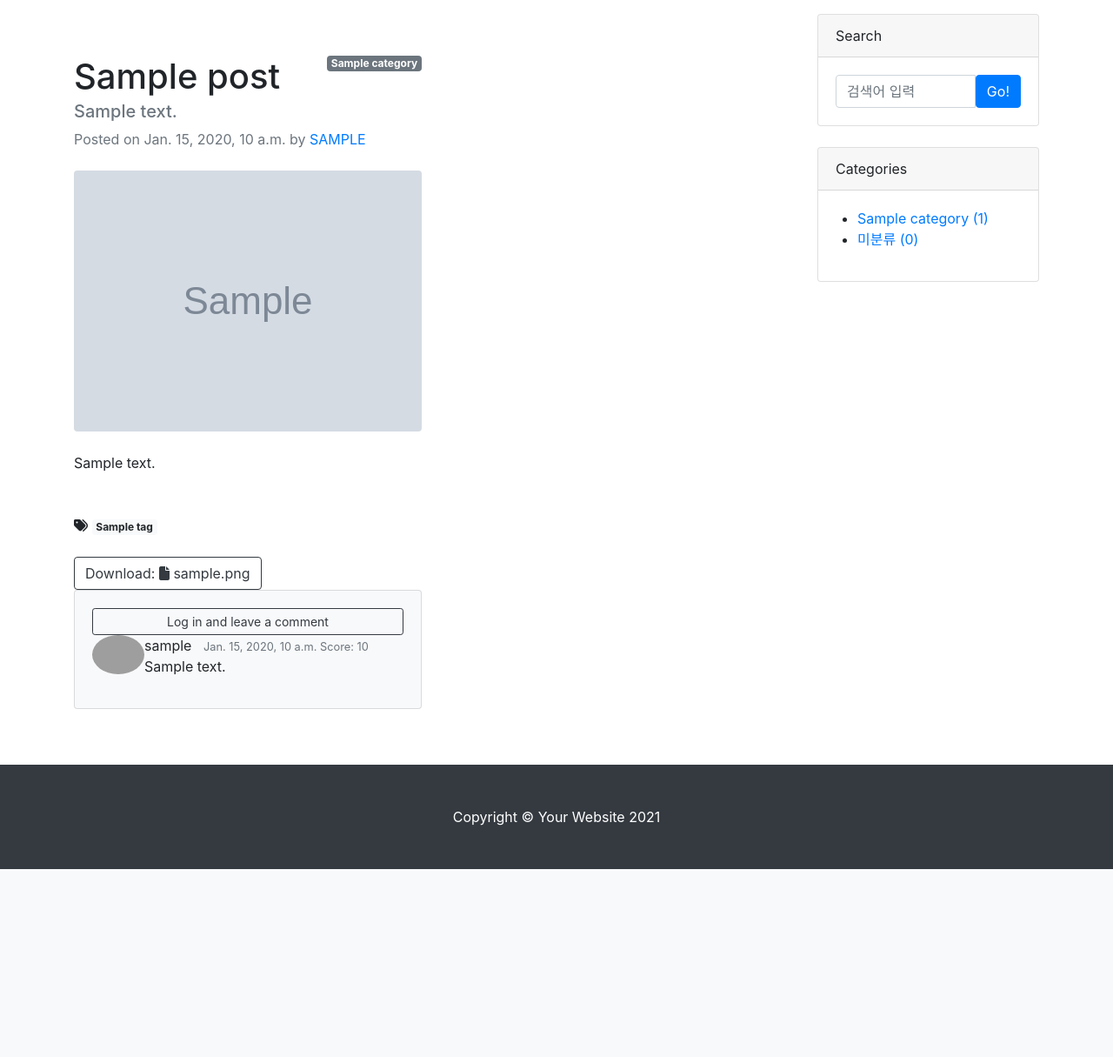
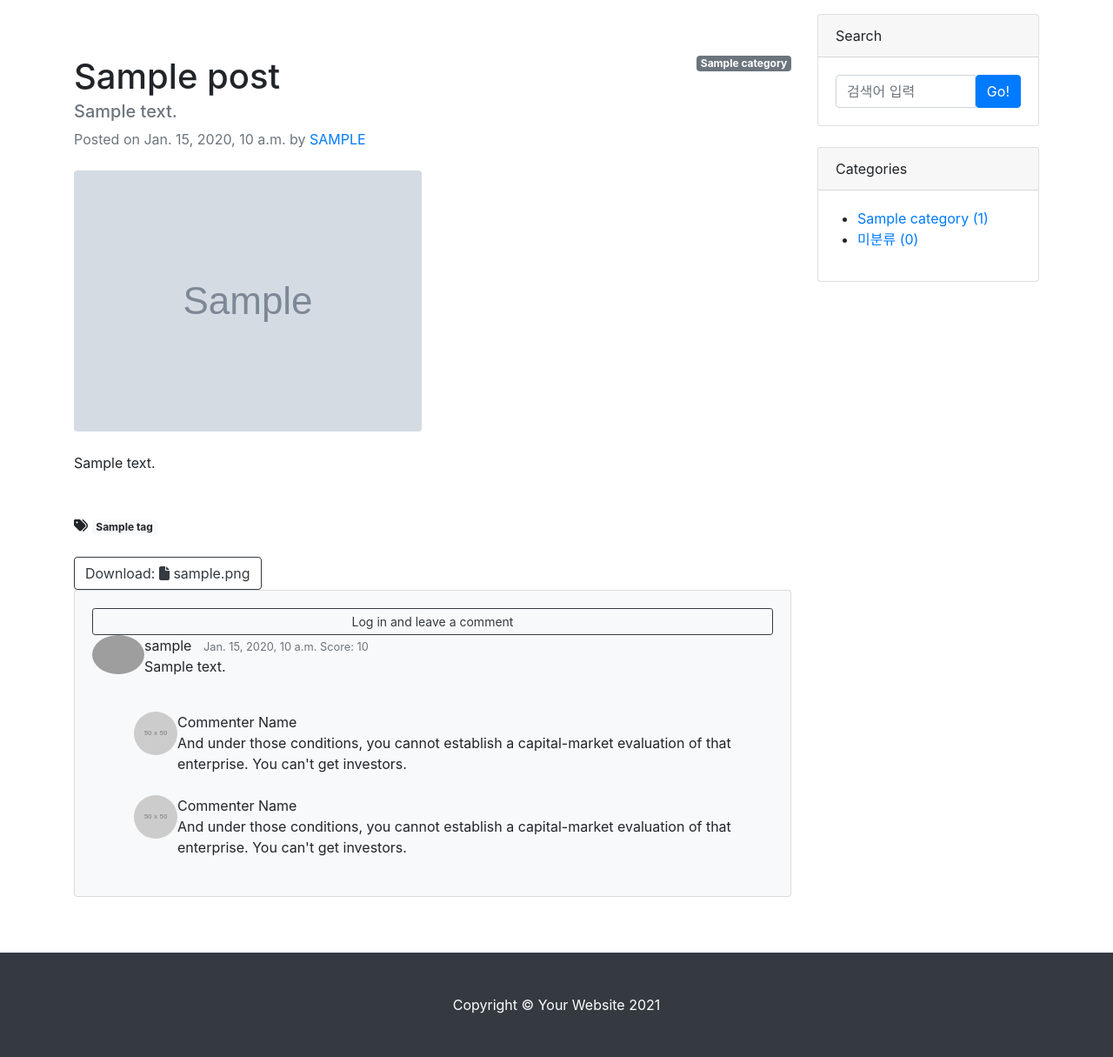
Before and after one commit to teachertophoon/do_it_django_a_to_z, a Django app: page /blog/1/ in a window 1280 px wide. Shown: the part 56-1271 px from the top of the page at 87% size. Before the commit the page ends 1055 px from the top, so only its background shows below. Run offline with Django 3.2, Linux system fonts and the light colour scheme; tables that the repository leaves empty hold one stand-in row (values such as "Sample post"); grey boxes marked "Sample" are stand-in pictures; grey boxes labelled with a size stand in for pictures from a placeholder-image service; some libraries are stand-ins or nearby versions; grey boxes are pictures that could not be loaded.

Commit message:
대댓글 기능을 위한 댓글 UI 수정

```diff
--- a/blog/templates/blog/post_detail.html
+++ b/blog/templates/blog/post_detail.html
@@ -144,22 +144,25 @@
                             <!-- Single comment-->
                             {% if post.comment_set.exists %}
                             {% for comment in post.comment_set.iterator %}
-                            <div id="comment-{{ comment.pk }}">
+                            <div class="mb-4" id="comment-{{ comment.pk }}">
                                 <div class="d-flex">
-                                    <div class="flex-shrink-0">
+                                    <div>
                                         <img class="rounded-circle"
                                              src="{{ comment.get_avatar_url }}"
                                              alt="{{ comment.author }}"
                                              width="60px"/>
                                     </div>
-                                    <div class="mr-auto">
-                                        <div class="fw-bold">{{ comment.author.username }}&nbsp;&nbsp;
+                                    <div>
+                                        <div>
+                                            {{ comment.author.username }}&nbsp;&nbsp;
                                             <small class="text-muted">{{ comment.created_at }} Score: {{ comment.score }}</small>
                                         </div>
+                                        <div>
                                             {{ comment.content | linebreaks }}
                                         </div>
+                                    </div>
                                     {% if user.is_authenticated and comment.author == user %}
-                                    <div>
+                                    <div class="ml-auto">
                                         <a role="button"
                                            class="btn btn-sm btn-info float-right"
                                            id="comment-{{ comment.pk }}-update-btn"
@@ -177,12 +180,30 @@
                                     </div>
                                     {% endif %}
                                 </div>
-                                <div>
+                                <div class="d-flex">
+                                    <div class="ml-auto">
                                         {% if comment.created_at != comment.modified_at %}
                                         <p class="text-muted text-right">
                                             <small>Updated: {{ comment.modified_at }}</small>
                                         </p>
                                         {% endif %}
+                                    </div>
+                                </div>
+                                <div class="d-flex mt-4 ml-5">
+                                    <div>
+                                        <img class="rounded-circle" src="https://dummyimage.com/50x50/ced4da/6c757d.jpg" alt="..." /></div>
+                                    <div>
+                                        <div class="fw-bold">Commenter Name</div>
+                                        And under those conditions, you cannot establish a capital-market evaluation of that enterprise. You can't get investors.
+                                    </div>
+                                </div>
+                                <div class="d-flex mt-4 ml-5">
+                                    <div>
+                                        <img class="rounded-circle" src="https://dummyimage.com/50x50/ced4da/6c757d.jpg" alt="..." /></div>
+                                    <div>
+                                        <div class="fw-bold">Commenter Name</div>
+                                        And under those conditions, you cannot establish a capital-market evaluation of that enterprise. You can't get investors.
+                                    </div>
                                 </div>
                             </div>
 
--- a/blog/views.py
+++ b/blog/views.py
@@ -1,5 +1,6 @@
 from django.contrib.auth.mixins import LoginRequiredMixin, UserPassesTestMixin
 from django.core.exceptions import PermissionDenied, ValidationError
+from django.core.mail import EmailMessage
 from django.db.models import Q
 from django.shortcuts import render, redirect, get_object_or_404
 from django.utils.text import slugify
```
Also changed, not shown: do_it_django_prj/settings.py (+8 -0 lines). Lines whose indentation alone changed are shown as unchanged.
